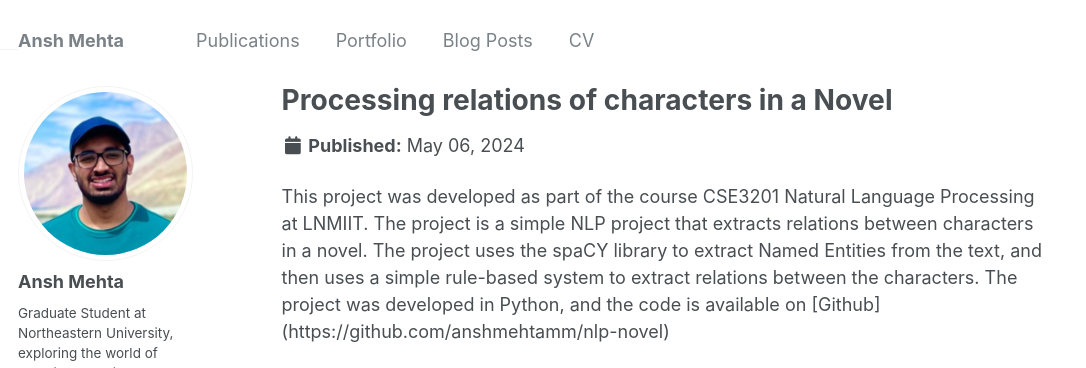
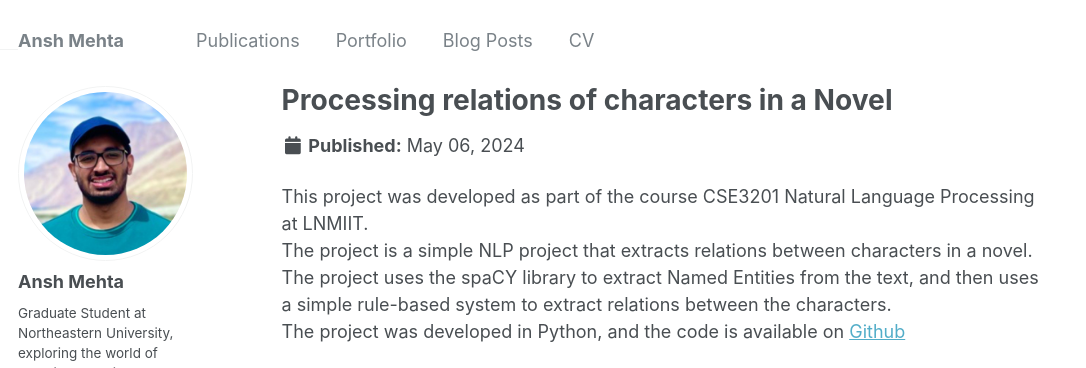
Before and after one commit to anshmehtamm/anshmehtamm.github.io, a Jekyll site: the page built from _portfolio/portfolio-4.html, in a window 1280 px wide and 944 px high, cut to the strip 0-368 px from the top of the window. Shown: the whole strip, without its empty margins (0-1086 px from the left). Built offline with Jekyll 4.4.1, drawn with Linux system fonts in a browser that asks for light colours; some web fonts are replaced.

Commit message:
updated portfolio

```diff
--- a/_portfolio/portfolio-1.html
+++ b/_portfolio/portfolio-1.html
@@ -10,4 +10,4 @@ The application uses the OpenAI API to generate summaries of news articles, and
  Currently I have stopped the backend server, so the application is not functional.
  I plan to re-deploy the server in the future, and publish the application on the App Store.
 
- Checkout the project in detail on [Github](https://github.com/anshmehtamm/newsswipe-backend)
+ Checkout the project in detail on <a href="https://github.com/anshmehtamm/newsswipe-backend">Github</a>
--- a/_portfolio/portfolio-3.html
+++ b/_portfolio/portfolio-3.html
@@ -7,8 +7,10 @@ collection: portfolio
 This project is an implementation of a Tetris agent that plays the game using Reinforcement Learning.
 The agent uses a Deep Q Network to learn the optimal policy for playing the game.
 The agent was trained using the OpenAI Gym environment for Tetris.
-The training code is available on [Github](https://github.com/anshmehtamm/tetris-ai).
+<br>
+The training code is available on <a href="https://github.com/anshmehtamm/tetris-ai">Github</a>
+
 
 Checkout a little demo below of the agent playing the game.
 
-![](https://github.com/anshmehtamm/tetris-ai/blob/main/demo.gif)
+<img src="https://github.com/anshmehtamm/tetris-ai/blob/main/demo.gif" alt="Tetris AI" style="width:100%;height:auto;">
--- a/_portfolio/portfolio-4.html
+++ b/_portfolio/portfolio-4.html
@@ -4,7 +4,8 @@ excerpt: "A simple NLP project to extract relations between characters in a nove
 collection: portfolio
 ---
 
-This project was developed as part of the course CSE3201 Natural Language Processing at LNMIIT. The project is a simple NLP project that extracts relations between characters in a novel. The project uses the spaCY library to extract Named Entities from the text,
+This project was developed as part of the course CSE3201 Natural Language Processing at LNMIIT.
+<br> The project is a simple NLP project that extracts relations between characters in a novel. The project uses the spaCY library to extract Named Entities from the text,
 and then uses a simple rule-based system to extract relations between the characters.
-
-The project was developed in Python, and the code is available on [Github](https://github.com/anshmehtamm/nlp-novel)
+<br>
+The project was developed in Python, and the code is available on <a href="https://github.com/anshmehtamm/nlp-novel">Github</a>
```
Also changed, not shown: _portfolio/portfolio-2.html (+5 -3 lines).
